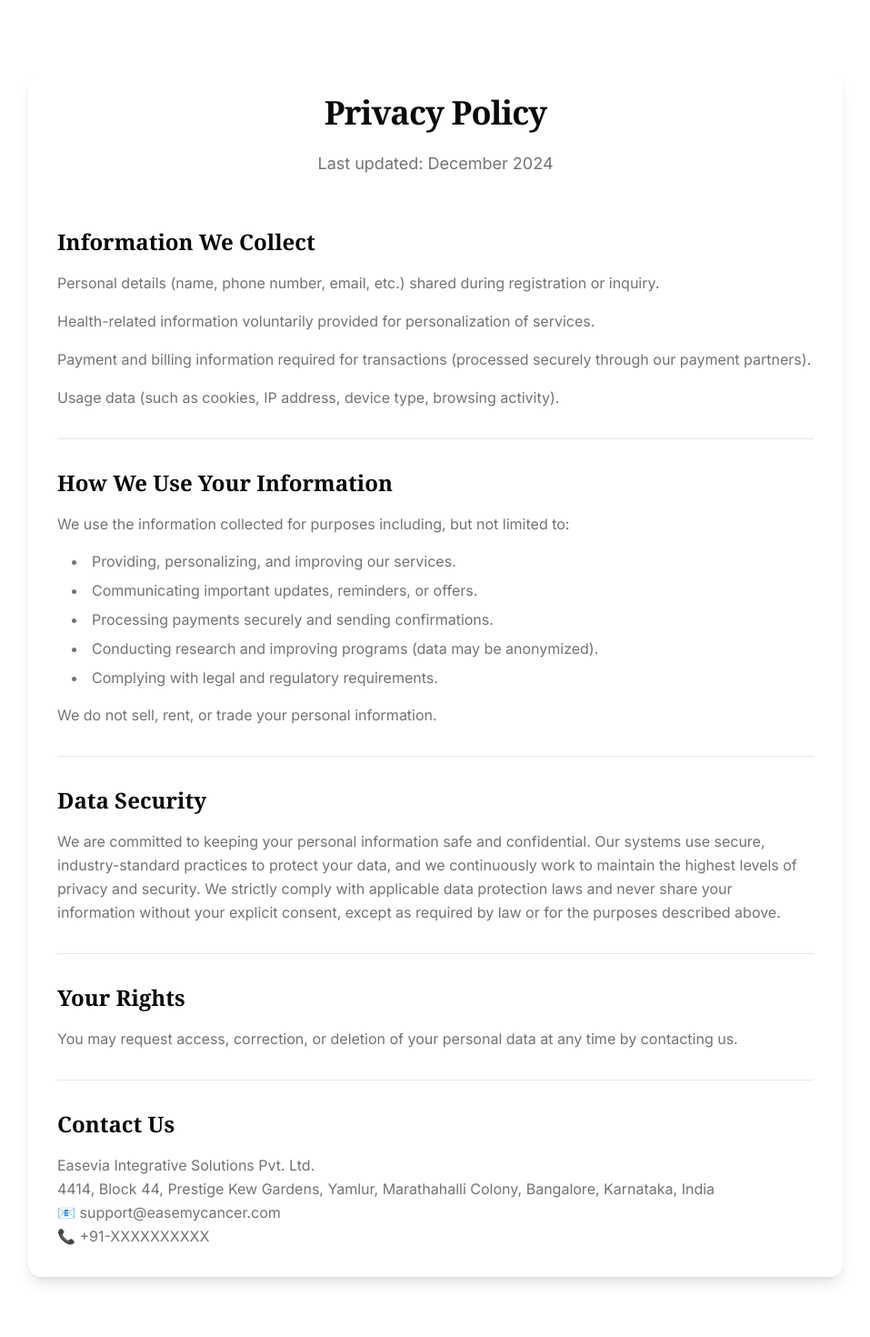
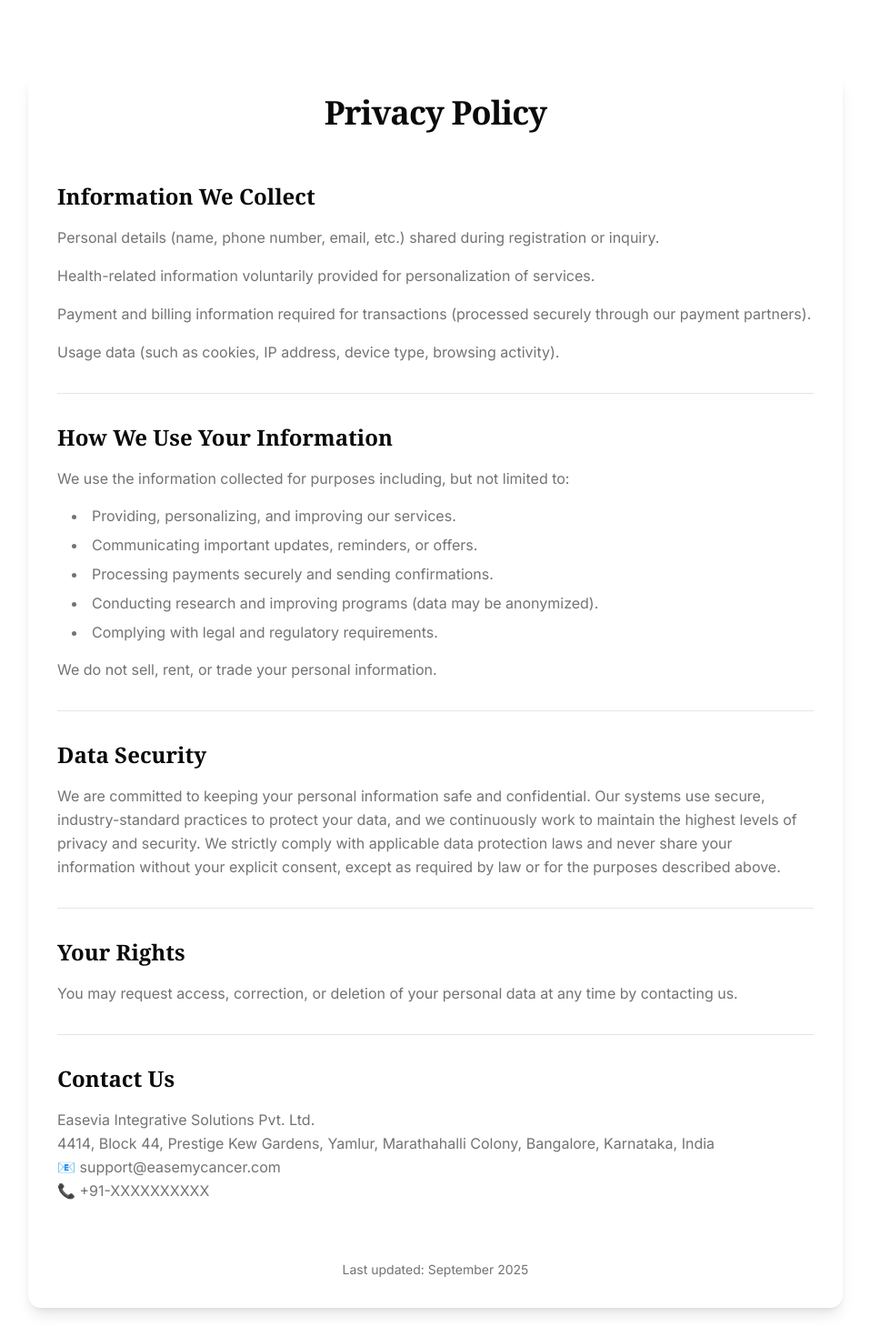
Before and after one commit to danglingmind/ease-my-cancer-website, a Next.js app: page /privacy in a window 1280 px wide. Shown: the top 1470 px of the page at 91% size, without its empty margins (161-1118 px from the left). Built offline with nearby package versions, Linux system fonts and the light colour scheme; a web font is replaced by a local one.

Commit message:
legal pages fixed

```diff
--- a/src/app/privacy/page.tsx
+++ b/src/app/privacy/page.tsx
@@ -1,4 +1,3 @@
-import { Footer } from "@/components/Footer"
 import { Card, CardContent, CardHeader, CardTitle } from "@/components/ui/card"
 import { Separator } from "@/components/ui/separator"
 
@@ -13,9 +12,6 @@
                 <CardTitle className="text-4xl font-serif font-bold text-foreground">
                   Privacy Policy
                 </CardTitle>
-                <p className="text-lg text-muted-foreground mt-4">
-                  Last updated: December 2024
-                </p>
               </CardHeader>
               <CardContent className="p-8 space-y-8">
                 <div>
@@ -92,12 +88,17 @@
                     📞 +91-XXXXXXXXXX
                   </p>
                 </div>
+
+                <div className="text-center pt-8">
+                  <p className="text-sm text-muted-foreground">
+                    Last updated: September 2025
+                  </p>
+                </div>
               </CardContent>
             </Card>
           </div>
         </div>
       </main>
-      <Footer />
     </div>
   )
 }
--- a/src/app/refund/page.tsx
+++ b/src/app/refund/page.tsx
@@ -1,4 +1,3 @@
-import { Footer } from "@/components/Footer"
 import { Card, CardContent, CardHeader, CardTitle } from "@/components/ui/card"
 import { Separator } from "@/components/ui/separator"
 
@@ -13,9 +12,6 @@
                 <CardTitle className="text-4xl font-serif font-bold text-foreground">
                   Refund & Cancellation Policy
                 </CardTitle>
-                <p className="text-lg text-muted-foreground mt-4">
-                  Last updated: December 2024
-                </p>
               </CardHeader>
               <CardContent className="p-8 space-y-8">
                 <div>
@@ -62,12 +58,17 @@
                     For any refund-related queries or exceptional circumstances, please contact our support team at support@easemycancer.com with detailed information about your situation.
                   </p>
                 </div>
+
+                <div className="text-center pt-8">
+                  <p className="text-sm text-muted-foreground">
+                    Last updated: September 2025
+                  </p>
+                </div>
               </CardContent>
             </Card>
           </div>
         </div>
       </main>
-      <Footer />
     </div>
   )
 }
--- a/src/app/terms/page.tsx
+++ b/src/app/terms/page.tsx
@@ -1,4 +1,3 @@
-import { Footer } from "@/components/Footer"
 import { Card, CardContent, CardHeader, CardTitle } from "@/components/ui/card"
 import { Separator } from "@/components/ui/separator"
 
@@ -13,9 +12,6 @@
                 <CardTitle className="text-4xl font-serif font-bold text-foreground">
                   Terms & Conditions
                 </CardTitle>
-                <p className="text-lg text-muted-foreground mt-4">
-                  Last updated: December 2024
-                </p>
               </CardHeader>
               <CardContent className="p-8 space-y-8">
                 <div>
@@ -105,12 +101,17 @@
                     For any questions regarding these terms, please contact us at support@easemycancer.com
                   </p>
                 </div>
+
+                <div className="text-center pt-8">
+                  <p className="text-sm text-muted-foreground">
+                    Last updated: September 2025
+                  </p>
+                </div>
               </CardContent>
             </Card>
           </div>
         </div>
       </main>
-      <Footer />
     </div>
   )
 }
--- a/src/components/ContactSection.tsx
+++ b/src/components/ContactSection.tsx
@@ -92,16 +92,6 @@
               </div>
             </div>
 
-            {/* QR Code Placeholder */}
-            <Card className="border-0 shadow-lg">
-              <CardContent className="p-6 text-center">
-                <h4 className="font-semibold text-foreground mb-4">Quick Contact</h4>
-                <div className="w-32 h-32 mx-auto bg-gradient-to-br from-primary-100 to-secondary-100 rounded-xl flex items-center justify-center mb-4">
-                  <MessageCircle className="w-16 h-16 text-primary" />
-                </div>
-                <p className="text-sm text-muted-foreground">Scan QR code for instant contact</p>
-              </CardContent>
-            </Card>
           </div>
 
           {/* Contact Form */}
```
